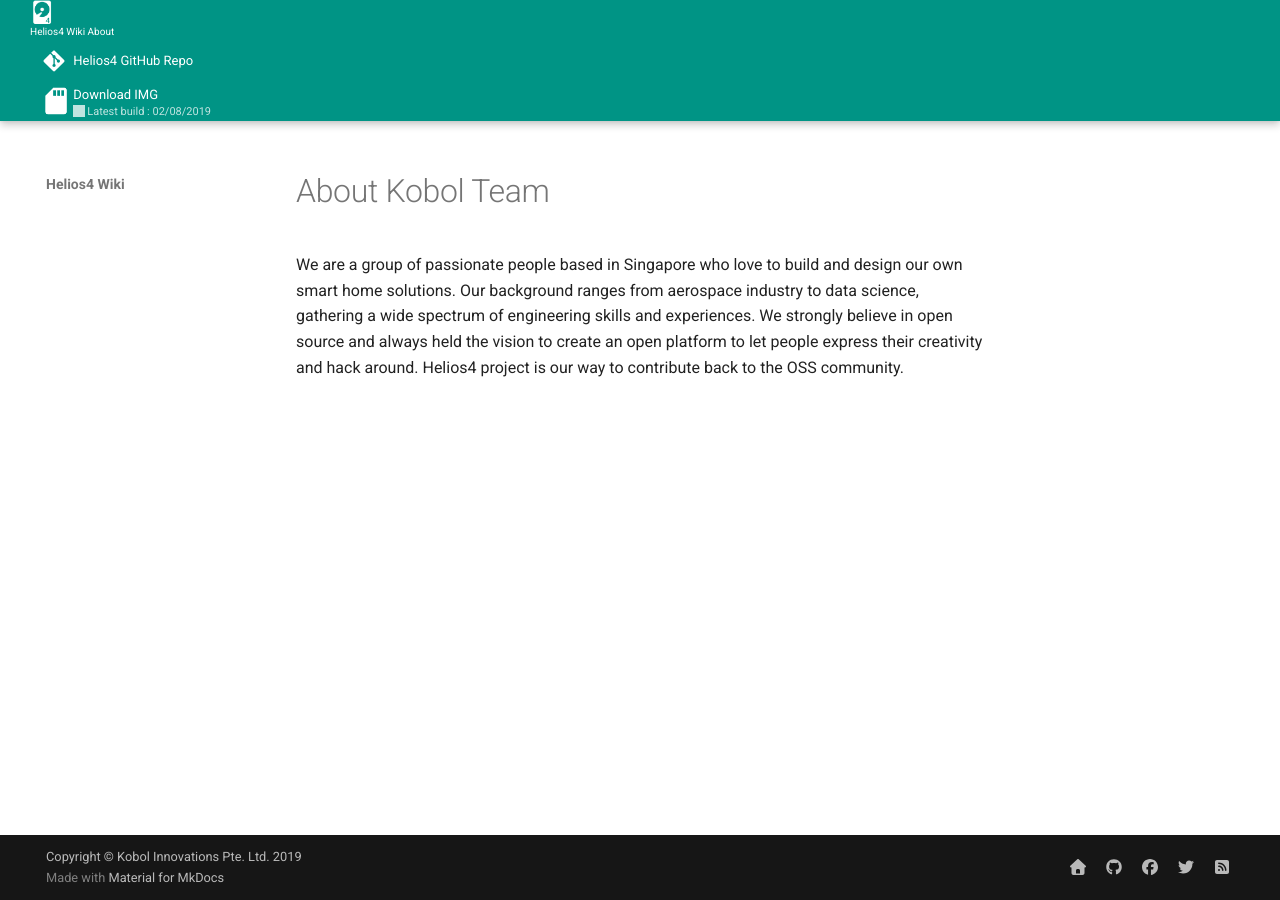
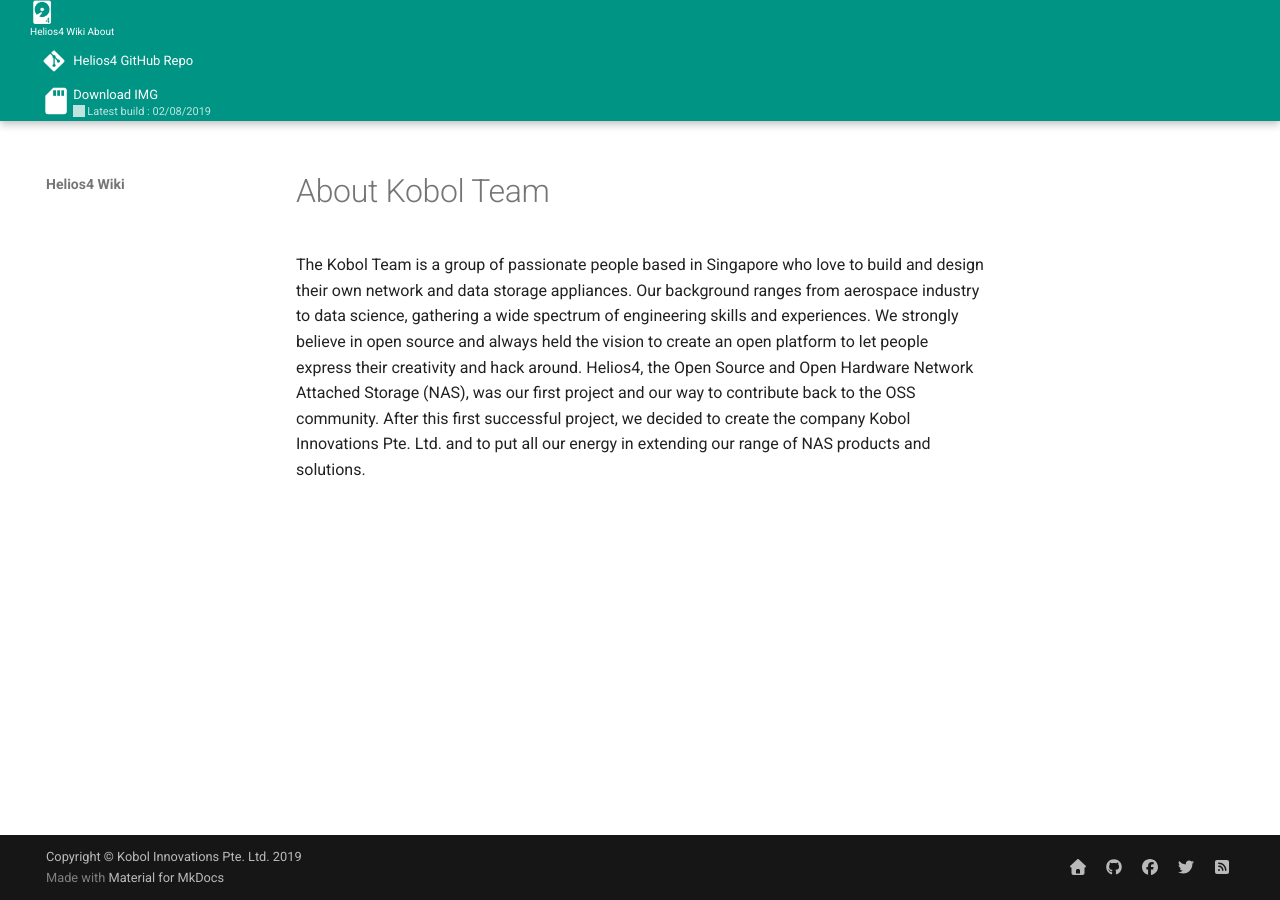
Before and after one commit to kobol-io/wiki, an MkDocs documentation site: the page built from docs/about.md, in a window 1280 px wide. Built offline with MkDocs 1.6.1 and Material for MkDocs 9.7.7, drawn with Linux system fonts in a browser that asks for light colours.

Commit message:
Update About page

```diff
--- a/docs/about.md
+++ b/docs/about.md
@@ -2,4 +2,4 @@ disqus:
 
 # About Kobol Team
 
-We are a group of passionate people based in Singapore who love to build and design our own smart home solutions. Our background ranges from aerospace industry to data science, gathering a wide spectrum of engineering skills and experiences. We strongly believe in open source and always held the vision to create an open platform to let people express their creativity and hack around. Helios4 project is our way to contribute back to the OSS community.
+The Kobol Team is a group of passionate people based in Singapore who love to build and design their own network and data storage appliances. Our background ranges from aerospace industry to data science, gathering a wide spectrum of engineering skills and experiences. We strongly believe in open source and always held the vision to create an open platform to let people express their creativity and hack around. Helios4, the Open Source and Open Hardware Network Attached Storage (NAS), was our first project and our way to contribute back to the OSS community. After this first successful project, we decided to create the company Kobol Innovations Pte. Ltd. and to put all our energy in extending our range of NAS products and solutions.
```
